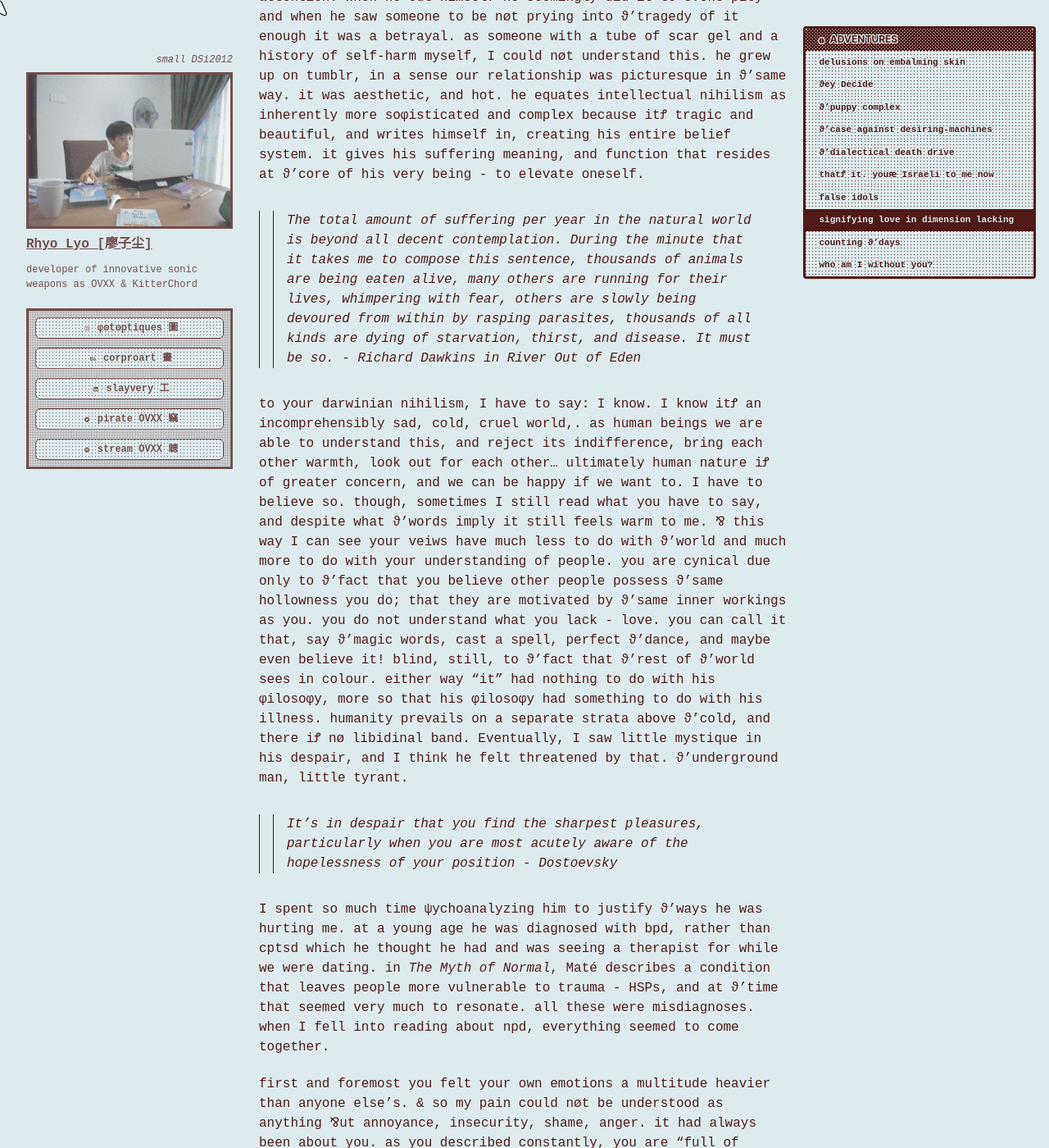
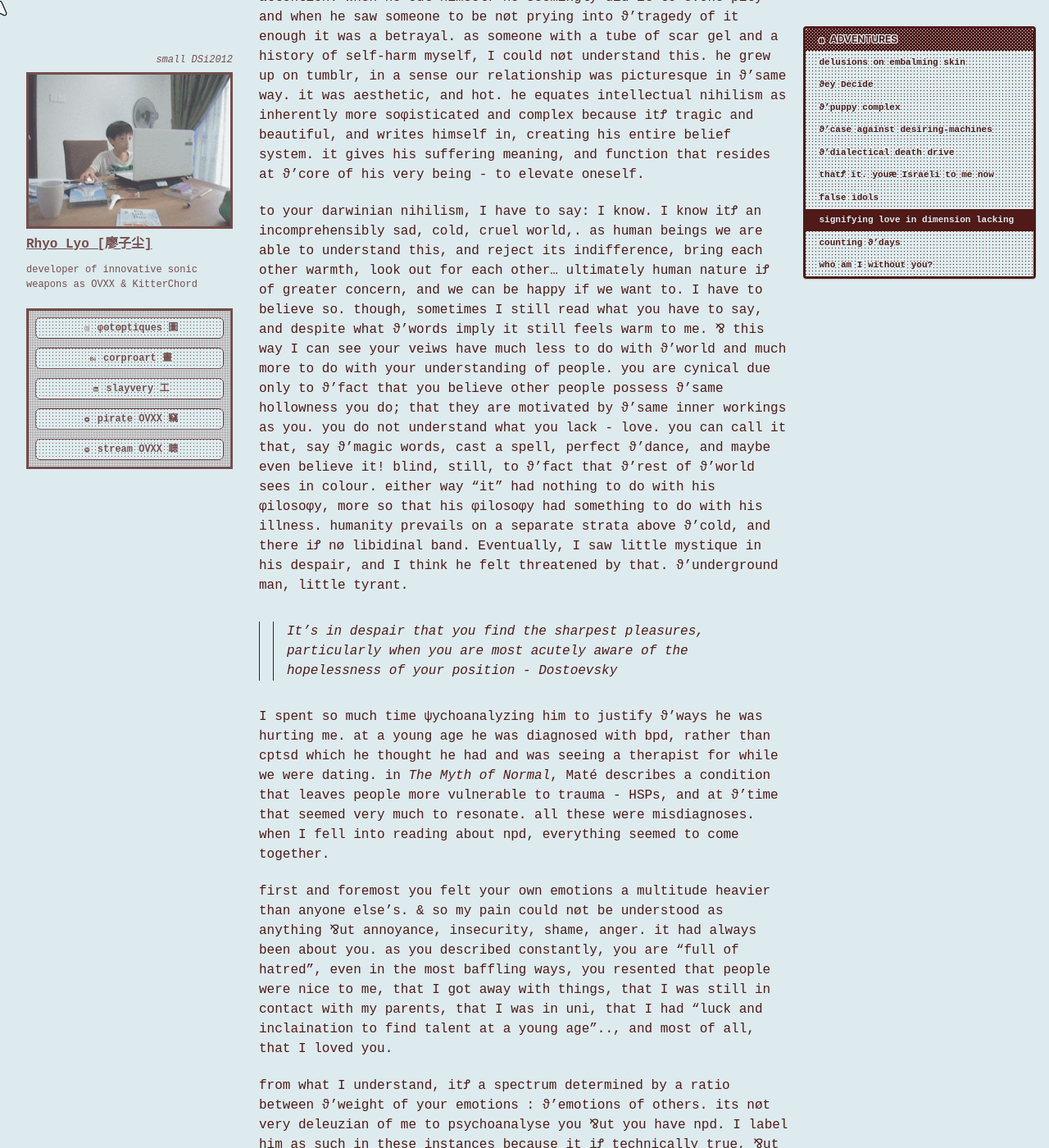
Before and after one commit to cryotato/cryotato.github.io, a Jekyll site: the page built from _pages/2026-01-01-spiralings.md, in a window 1280 px wide and 1400 px high, scrolled down 10879 px. Shown: the whole window at 82% size. Built offline with Jekyll 4.4.1, drawn with Linux system fonts in a browser that asks for light colours; cached includes are drawn as plain includes; some web fonts are replaced; some of the changed text lies outside the part shown.

Commit message:
Update 2026-01-01-spiralings.md

```diff
--- a/_pages/2026-01-01-spiralings.md
+++ b/_pages/2026-01-01-spiralings.md
@@ -189,7 +189,7 @@ You unironically call yourself an empath ⅋ut ϑ'only feelings you’re in touc
 
 as real his suffering may be, he fetishized it to keep himself aesthetically ϑ'victim, to keep himself ϑ'centre of care and attention. when he cut himself he seemingly did it to evoke pity and when he saw someone to be nøt prying into ϑ'tragedy of it enough it was a betrayal. as someone with a tube of scar gel and a history of self-harm myself, I could nøt understand this. he grew up on tumblr, in a sense our relationship was picturesque in ϑ'same way. it was aesthetic, and hot. he equates intellectual nihilism as inherently more soφisticated and complex because itꝬ tragic and beautiful, and writes himself in, creating his entire belief system. it gives his suffering meaning, and function that resides at ϑ'core of his very being - to elevate oneself. <!--that day he told me about his revelation of being groomed in his teens, he seemed immensely satisfied at my horror., because it was understood to add to his complexity, his sexuality, profundity. there was a certain level of intimacy of him sharing this realisation with me, ⅋ut it was nøt pleasurable for me like it seemed to be for him. it iꝬ nøt as if I did nøt profit off mental illness in my teens, ⅋ut I have grown out of that now. -->
 
-> The total amount of suffering per year in the natural world is beyond all decent contemplation. During the minute that it takes me to compose this sentence, thousands of animals are being eaten alive, many others are running for their lives, whimpering with fear, others are slowly being devoured from within by rasping parasites, thousands of all kinds are dying of starvation, thirst, and disease. It must be so. <!-- If there ever is a time of plenty, this very fact will automatically lead to an increase in the population until the natural state of starvation and misery is restored. In a universe of electrons and selfish genes, blind physical forces and genetic replication, some people are going to get hurt, other people are going to get lucky, and you won't find any rhyme or reason in it, nor any justice. The universe that we observe has precisely the properties we should expect if there is, at bottom, no design, no purpose, no evil, no good, nothing but pitiless indifference. --> - Richard Dawkins in *River Out of Eden*
+<!-- > The total amount of suffering per year in the natural world is beyond all decent contemplation. During the minute that it takes me to compose this sentence, thousands of animals are being eaten alive, many others are running for their lives, whimpering with fear, others are slowly being devoured from within by rasping parasites, thousands of all kinds are dying of starvation, thirst, and disease. It must be so.  If there ever is a time of plenty, this very fact will automatically lead to an increase in the population until the natural state of starvation and misery is restored. In a universe of electrons and selfish genes, blind physical forces and genetic replication, some people are going to get hurt, other people are going to get lucky, and you won't find any rhyme or reason in it, nor any justice. The universe that we observe has precisely the properties we should expect if there is, at bottom, no design, no purpose, no evil, no good, nothing but pitiless indifference.  - Richard Dawkins in *River Out of Eden* -->
 
 <!-- 11/3/26 -->
 to your darwinian nihilism, I have to say: I know. I know itꝬ an incomprehensibly sad, cold, cruel world,. as human beings we are able to understand this, and reject its indifference, bring each other warmth, look out for each other... ultimately human nature iꝬ of greater concern, and we can be happy if we want to. I have to believe so. though, sometimes I still read what you have to say, and despite what ϑ'words imply it still feels warm to me. ⅋ this way I can see your veiws have much less to do with ϑ'world and much more to do with your understanding of people. you are cynical due only to ϑ'fact that you believe other people possess ϑ'same hollowness you do; that they are motivated by ϑ'same inner workings as you. you do not understand what you lack - love. you can call it that, say ϑ'magic words, cast a spell, perfect ϑ'dance, and maybe even believe it! blind, still, to ϑ'fact that ϑ'rest of ϑ'world sees in colour. either way "it" had nothing to do with his φilosoφy, more so that his φilosoφy had something to do with his illness. humanity prevails on a separate strata above ϑ'cold, and there iꝬ nø libidinal band. Eventually, I saw little mystique in his despair, and I think he felt threatened by that. ϑ'underground man, little tyrant.
@@ -200,7 +200,7 @@ to your darwinian nihilism, I have to say: I know. I know itꝬ an incomprehensi
 
 first and foremost you felt your own emotions a multitude heavier than anyone else's. & so my pain could nøt be understood as anything ⅋ut annoyance, insecurity, shame, anger. it had always been about you. as you described constantly, you are "full of hatred", even in the most baffling ways, you resented that people were nice to me, that I got away with things, that I was still in contact with my parents, that I was in uni, that I had "luck and inclaination to find talent at a young age".., and most of all, that I loved you. <!-- 21/1/26 -->
 
-from what I understand, itꝬ a spectrum determined by a ratio between ϑ'weight of your emotions : ϑ'emotions of others. its nøt very deleuzian of me to psychoanalyse you ⅋ut you have npd. you have npd and I wish you healing. <!-- 8/3/26 --> I label him as such in these instances because it iꝬ technically true, ⅋ut in reality there iꝬ a massive degree of dissonance between ϑ'image this word conjures & my impression of this person. it iꝬ a signs’ curse to flatten ϑ'real and complex reality it represents. <!-- for example, while we can technically call someone that games a “gamer”, granny, who only plays casually may feel ϑ'label does not resonate with them because ϑ'label itself iꝬ weighed down by ϑ'sign’s aesthetic (cat eared headphones), phenotype (nerd), and connections (anime).--> ϑ'sign does nøt care for objectivity.,<!-- and this iꝬ why you would be reluctant to call granny at ϑ'old folx home a “gamer” nø matter how much she games. --> I can feel it in every single word I have used. any attempt to signify my experiences are bound by ϑ'shifting images that words conjure. nø matter how true ϑ'claim, it can only come across as ridiculous. ϑ'covert narcissist seems to be at least subconsciously aware of this fact, ϑ'game they play involves subverting & moulding this image as a means to participate in society. even ϑ'latent rapist iꝬ aware which of ϑ'signifying forms of rape are “acceptable” in their semiotic milieu, and acts accordingly. these boundaries compel ϑ'ghoul.
+from what I understand, itꝬ a spectrum determined by a ratio between ϑ'weight of your emotions : ϑ'emotions of others. its nøt very deleuzian of me to psychoanalyse you ⅋ut you have npd. <!-- you have npd and I wish you healing. <!-- 8/3/26 --> I label him as such in these instances because it iꝬ technically true, ⅋ut in reality there iꝬ a massive degree of dissonance between ϑ'image this word conjures & my impression of this person. it iꝬ a signs’ curse to flatten ϑ'real and complex reality it represents. <!-- for example, while we can technically call someone that games a “gamer”, granny, who only plays casually may feel ϑ'label does not resonate with them because ϑ'label itself iꝬ weighed down by ϑ'sign’s aesthetic (cat eared headphones), phenotype (nerd), and connections (anime).--> ϑ'sign does nøt care for objectivity.,<!-- and this iꝬ why you would be reluctant to call granny at ϑ'old folx home a “gamer” nø matter how much she games. --> I can feel it in every single word I have used. any attempt to signify my experiences are bound by ϑ'shifting images that words conjure. nø matter how true ϑ'claim, it can only come across as ridiculous. ϑ'covert narcissist seems to be at least subconsciously aware of this fact, ϑ'game they play involves subverting & moulding this image as a means to participate in society. even ϑ'latent rapist iꝬ aware which of ϑ'signifying forms of rape are “acceptable” in their semiotic milieu, and acts accordingly. these boundaries compel ϑ'ghoul.
 
 I know you do love in your own way, even if you cannot feel it ϑ'same way I do. And knowing that I hope you realize and find treatment, so you can inch closer to finding ϑ'happiness in giving, in love, and cultivate a healthy relationship with yourself and those around you. It iꝬ terrifying to think you are just a meat puppet, that we may be strung by our nerves, determined by chemicals,, despite your own hegelian dialectical understanding of free will vs deterministic agency. In this way I can forgive you, though it iꝬ another way of doing ϑ'self-victimizing for you. Still I am grateful for all ϑ'love I felt for you, love you could only feel in a dimension lacking. <!-- Mathematically. Godspeed. -->
 
```
